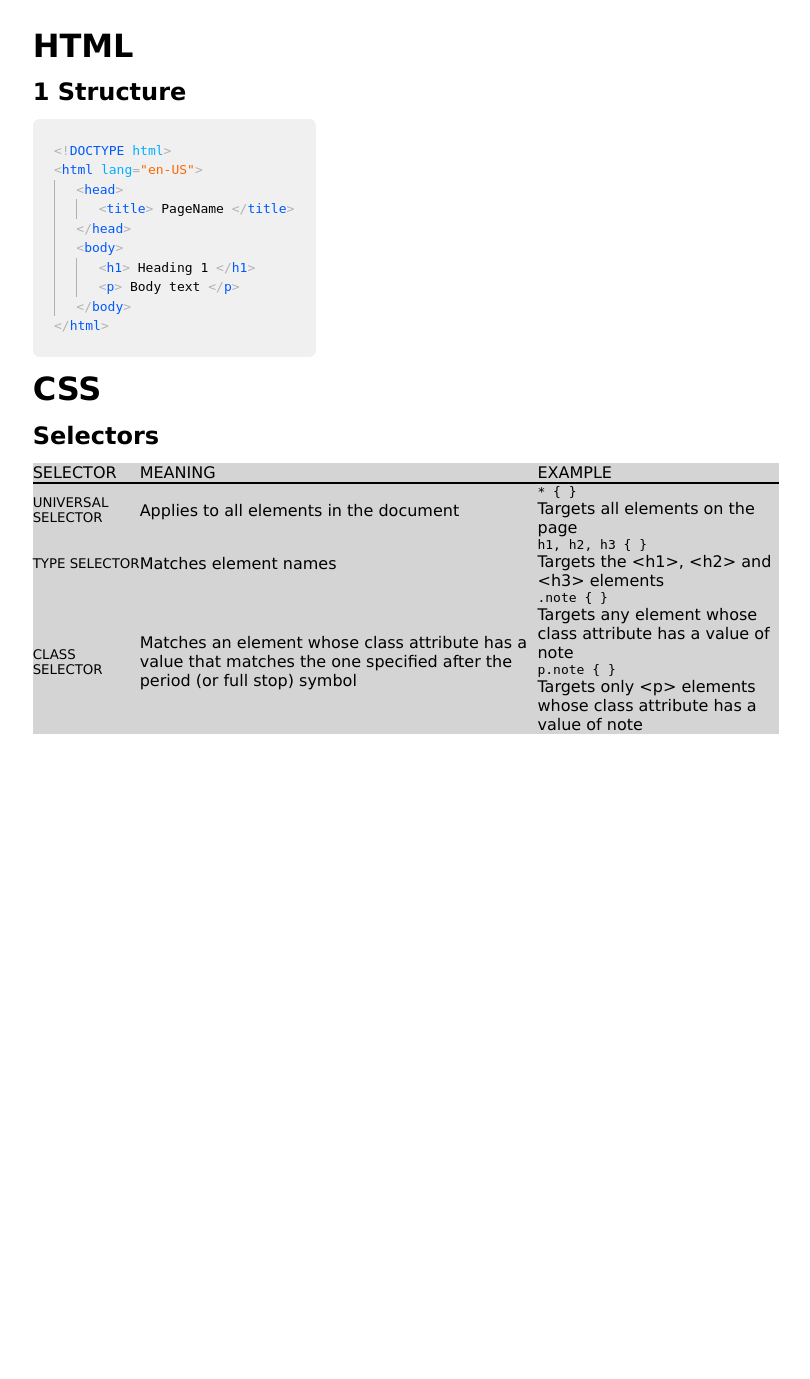
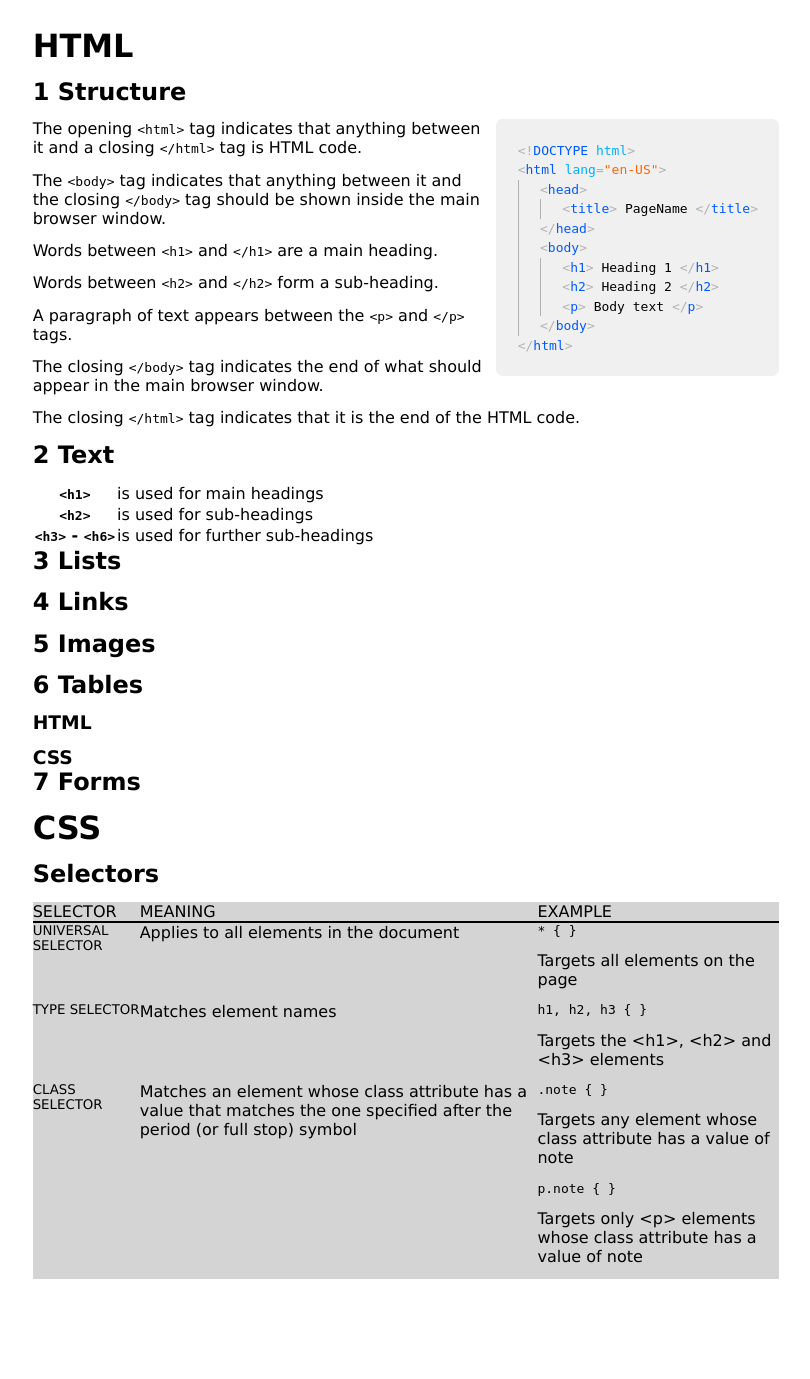
Before and after one commit to CasperMobit/LearnSite, a PHP site: page /modules/ in a window 1280 px wide. Shown: the part 57-1436 px from the top of the page, without its empty margins (234-1044 px from the left). Before the commit the page ends 791 px from the top, so only its background shows below. Run offline with PHP 8.4, Linux system fonts and the light colour scheme.

Commit message:
Added content

```diff
--- a/content/html_structure_example-1.html
+++ b/content/html_structure_example-1.html
@@ -48,6 +48,15 @@
                             </li>
                             <li>
                                 <span class="tag">
+                                    &lt;<span class="name">h2</span>&gt;
+                                </span>
+                                Heading 2
+                                <span class="tag">
+                                    &lt;/<span class="name">h2</span>&gt;
+                                </span>
+                            </li>
+                            <li>
+                                <span class="tag">
                                     &lt;<span class="name">p</span>&gt;
                                 </span>
                                 Body text
--- a/css/style.css
+++ b/css/style.css
@@ -37,11 +37,17 @@ header p {
   margin-top: 10pt;
 }
 
+.wrapper p {
+  margin-bottom: 10pt;
+}
+
 .codeBlock {
   background: #f0f0f0;
   border-radius: 5pt;
+  float: right;
   line-height: 1.5;
   margin-bottom: 10pt;
+  margin-left: 10pt;
   padding: 16pt;
   width: -webkit-fit-content;
   width: -moz-fit-content;
@@ -95,6 +101,10 @@ header p {
   text-transform: uppercase;
 }
 
+#CSS-Selectors td {
+  vertical-align: top;
+}
+
 #CSS-Selectors td:first-child {
   font-size: 10pt;
   text-transform: uppercase;
--- a/css/style.scss
+++ b/css/style.scss
@@ -46,12 +46,17 @@ header {
     h3 {
         margin-top: 10pt;
     }
+    p {
+        margin-bottom: 10pt;
+    }
 }
 .codeBlock {
     background: $color_code-background;
     border-radius: 5pt;
+    float: right;
     line-height: 1.5;
     margin-bottom: 10pt;
+    margin-left: 10pt;
     padding: 16pt;
     width: fit-content;
     .ind1, .ind2 {
@@ -94,6 +99,9 @@ header {
         font-weight: 500;
         text-transform: uppercase;
     }
+    td {
+        vertical-align: top;
+    }
     td:first-child {
         font-size: 10pt;
         text-transform: uppercase;
--- a/index.php
+++ b/index.php
@@ -7,14 +7,53 @@
 </header>
 
 <div class="wrapper">
+
     <h1>HTML</h1>
     <h2>1 Structure</h2>
 
     <?php include('content/html_structure_example-1.html'); ?>
 
+    <p>The opening <code>&lt;html&gt;</code> tag indicates that anything between it and a closing <code>&lt;/html&gt;</code> tag is HTML code.</p>
+    <p>The <code>&lt;body&gt;</code> tag indicates that anything between it and the closing <code>&lt;/body&gt;</code> tag should be shown inside the main browser window.</p>
+    <p>Words between <code>&lt;h1&gt;</code> and <code>&lt;/h1&gt;</code> are a main heading.</p>
+    <p>Words between <code>&lt;h2&gt;</code> and <code>&lt;/h2&gt;</code> form a sub-heading.</p>
+    <p>A paragraph of text appears between the <code>&lt;p&gt;</code> and <code>&lt;/p&gt;</code> tags.</p>
+    <p>The closing <code>&lt;/body&gt;</code> tag indicates the end of what should appear in the main browser window.</p>
+    <p>The closing <code>&lt;/html&gt;</code> tag indicates that it is the end of the HTML code.</p>
+
+    <h2>2 Text</h2>
+    <table>
+        <tr>
+            <th><code>&lt;h1&gt;</code></th>
+            <td>is used for main headings</td>
+        </tr>
+        <tr>
+            <th><code>&lt;h2&gt;</code></th>
+            <td>is used for sub-headings</td>
+        </tr>
+        <tr>
+            <th><code>&lt;h3&gt;</code> - <code>&lt;h6&gt;</code></th>
+            <td>is used for further sub-headings</td>
+        </tr>
+    </table>
+
+    <h2>3 Lists</h2>
+
+    <h2>4 Links</h2>
+
+    <h2>5 Images</h2>
+
+    <h2>6 Tables</h2>
+    <h3>HTML</h3>
+    <h3>CSS</h3>
+
+
+    <h2>7 Forms</h2>
+
     <h1>CSS</h1>
     <h2>Selectors</h2>
     <?php include('content/css_selectors_table-1.html'); ?>
+
 </div>
 
 <?php require('components/stdEOF.html'); ?>
```
Also changed, not shown: 1 other file.
